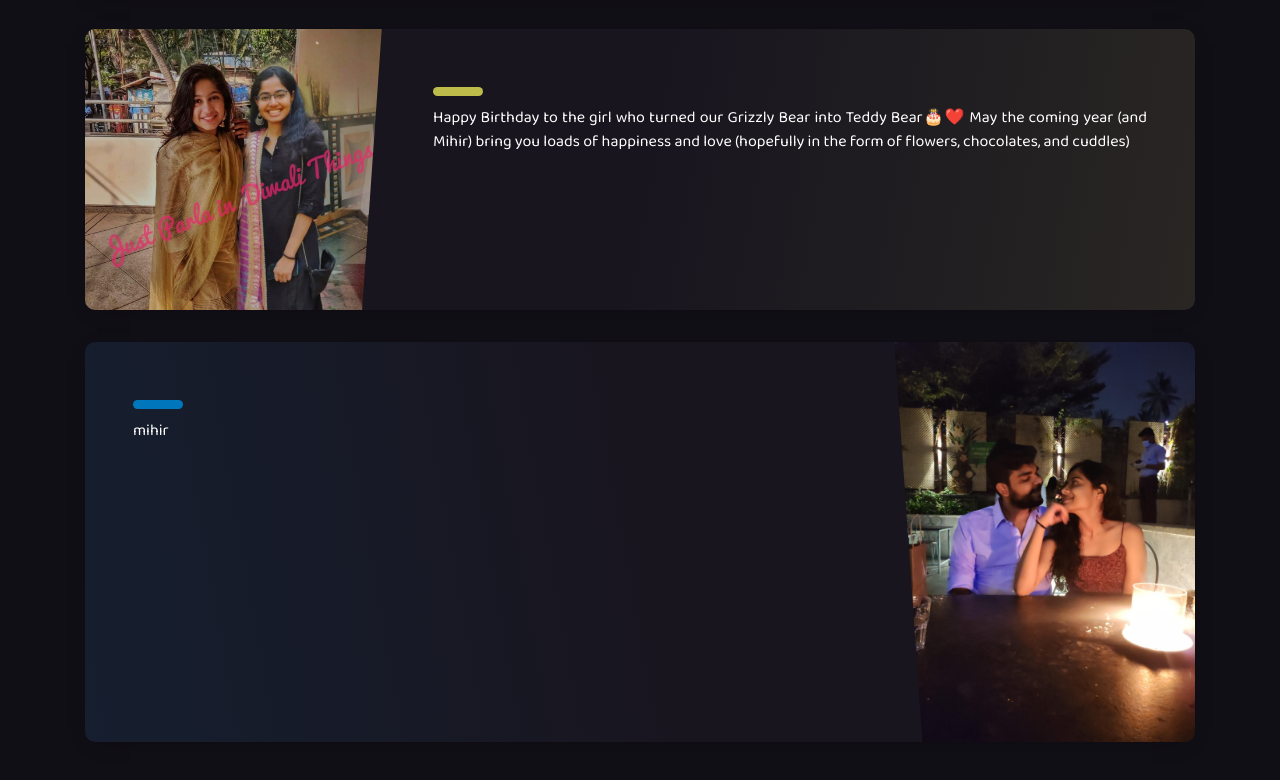
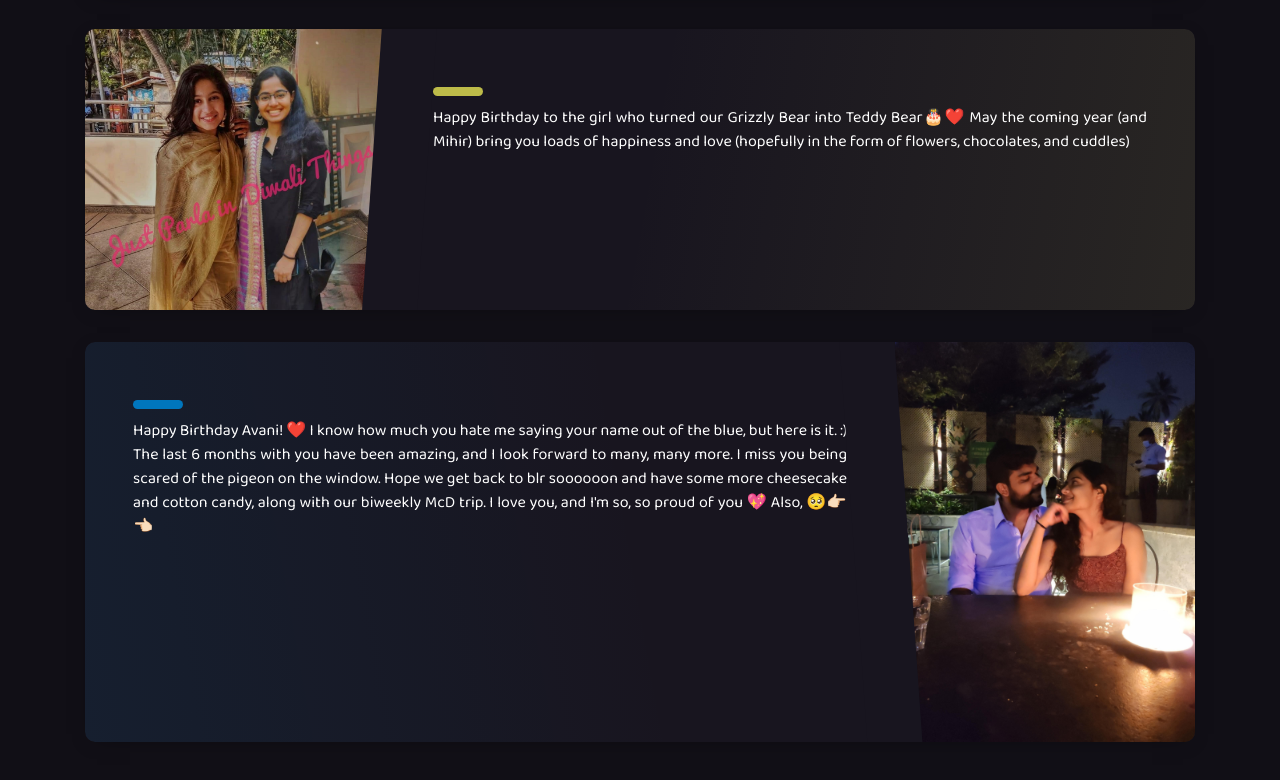
Before and after one commit to hbdavani/hbdavani, a plain HTML site: page index.html in a window 1280 px wide. Shown: the part 6624-7404 px from the top of the page. Drawn offline with nearby package versions, Linux system fonts and the light colour scheme.

Commit message:
changed card text

```diff
--- a/index.html
+++ b/index.html
@@ -367,7 +367,9 @@ let's legally party when you get back🌝😉♥️
 				</a>
 				<div class="postcard__text">
 					<div class="postcard__bar"></div>
-					<div class="postcard__preview-txt">mihir</div>
+					<div class="postcard__preview-txt">Happy Birthday Avani! ❤️
+					I know how much you hate me saying your name out of the blue, but here is it. :) The last 6 months with you have been amazing, and I look forward to many, many more. I miss you being scared of the pigeon on the window. Hope we get back to blr soooooon and have some more cheesecake and cotton candy, along with our biweekly McD trip. I love you, and I'm so, so proud of you 💖 Also, 🥺👉🏻👈🏻
+					</div>
 				</div>
 			</article>
 
```
